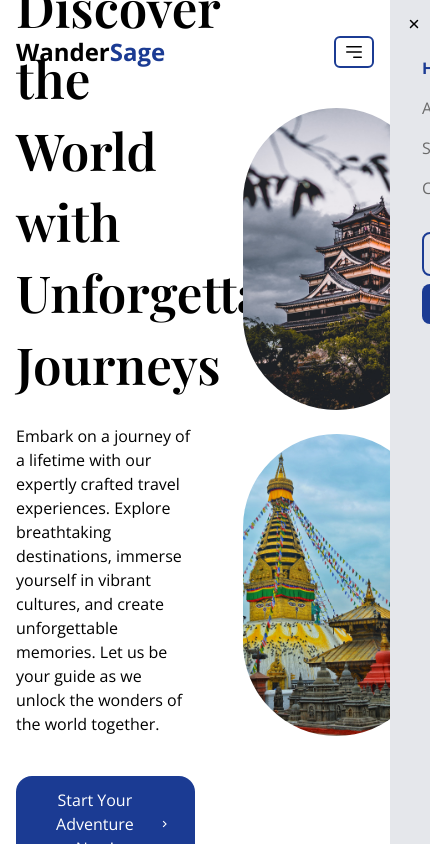
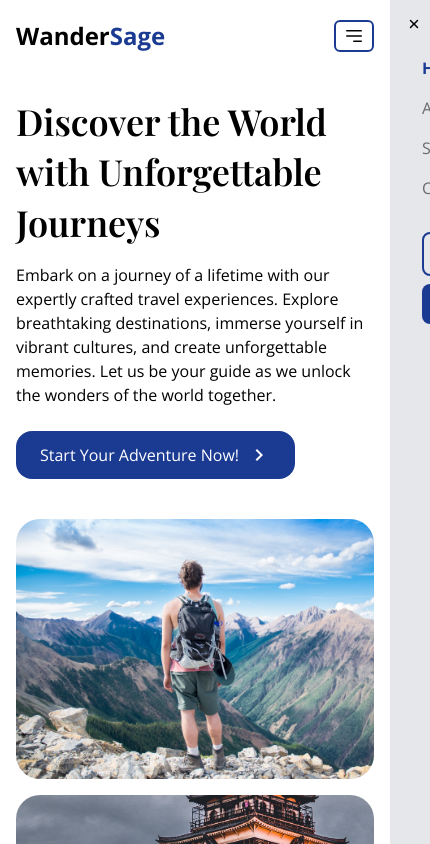
Before and after one commit to surajsht/wandersage, a Next.js app: page / in a window 390 px wide. Shown: the top 844 px of the page, 430 px wide, since content can reach past the window. Built offline with nearby package versions, Linux system fonts and the light colour scheme.

Commit message:
hero section responsive done

```diff
--- a/src/app/components/Navbar/Navbar.jsx
+++ b/src/app/components/Navbar/Navbar.jsx
@@ -8,7 +8,7 @@ const Navbar = () => {
   let { openOffcanvas } = CustomContext();
 
   return (
-    <div className="container absolute left-0 right-0 top-9 flex items-center justify-between">
+    <div className="container mb-6 flex items-center justify-between py-5 lg:absolute lg:left-0 lg:right-0 lg:top-9 lg:mb-0 lg:py-0">
       <div className="cursor-pointer text-2xl	font-bold">
         Wander<span className="text-brand">Sage</span>
       </div>
--- a/src/app/components/hero/Hero.jsx
+++ b/src/app/components/hero/Hero.jsx
@@ -3,12 +3,12 @@ import { MdOutlineKeyboardArrowRight } from "react-icons/md";
 
 const Hero = () => {
   return (
-    <div className="container flex h-screen items-center space-x-[24px]">
-      <div className="w-1/2">
-        <h2 className="mb-6 font-secondary text-[51px] font-semibold leading-[71.4px]">
+    <div className="container mb-6 lg:flex lg:h-screen lg:items-center lg:gap-6">
+      <div className="mb-10 lg:w-1/2">
+        <h2 className="mb-4 font-secondary text-[36px] font-semibold leading-[50.4px] lg:mb-6 lg:text-[41px] lg:leading-[57.4px] xl:text-[51px] xl:leading-[71.4px]">
           Discover the World with Unforgettable Journeys
         </h2>
-        <p className="mb-10">
+        <p className="mb-6 lg:mb-8">
           Embark on a journey of a lifetime with our expertly crafted travel
           experiences. Explore breathtaking destinations, immerse yourself in
           vibrant cultures, and create unforgettable memories. Let us be your
@@ -20,30 +20,30 @@ const Hero = () => {
         </button>
       </div>
 
-      <div className="w-1/2">
-        <div className="flex gap-6">
-          <div className="relative h-[628px] w-[397px]">
+      <div className="lg:w-1/2">
+        <div className="sm:flex sm:gap-4">
+          <div className="relative mb-4 h-[260px] sm:h-[400px] sm:w-1/2 xl:h-[628px] xl:w-4/6">
             <Image
               src="/hero-1.jpg"
               fill={true}
-              className="rounded-[213px] object-cover"
+              className="rounded-[24px] object-cover xl:rounded-[214px]"
             />
           </div>
 
-          <div>
-            <div className="relative mb-6 h-[302px] w-[187px]">
+          <div className="sm:w-1/2 xl:w-2/6">
+            <div className="relative mb-4 h-[126px] sm:h-[192px] xl:h-[302px]">
               <Image
                 src="/hero-2.jpg"
                 fill={true}
-                className="rounded-[213px] object-cover"
+                className="rounded-[24px] object-cover xl:rounded-[214px]"
               />
             </div>
 
-            <div className="relative h-[302px] w-[187px]">
+            <div className="relative h-[126px] sm:h-[192px] xl:h-[302px]">
               <Image
                 src="/hero-3.jpg"
                 fill={true}
-                className="rounded-[213px] object-cover"
+                className="rounded-[24px] object-cover xl:rounded-[214px]"
               />
             </div>
           </div>
--- a/tailwind.config.js
+++ b/tailwind.config.js
@@ -30,7 +30,7 @@ module.exports = {
       },
       padding: {
         DEFAULT: "16px",
-        sm: "0",
+        lg: "0",
       },
     },
   },
```
